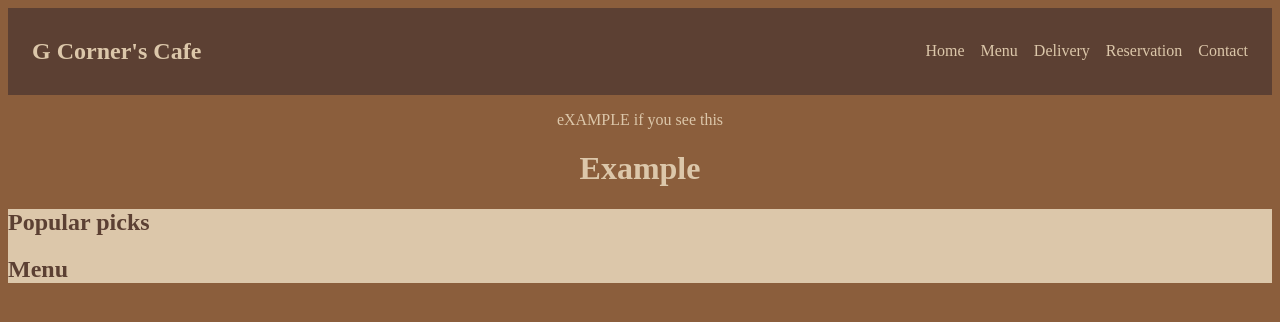
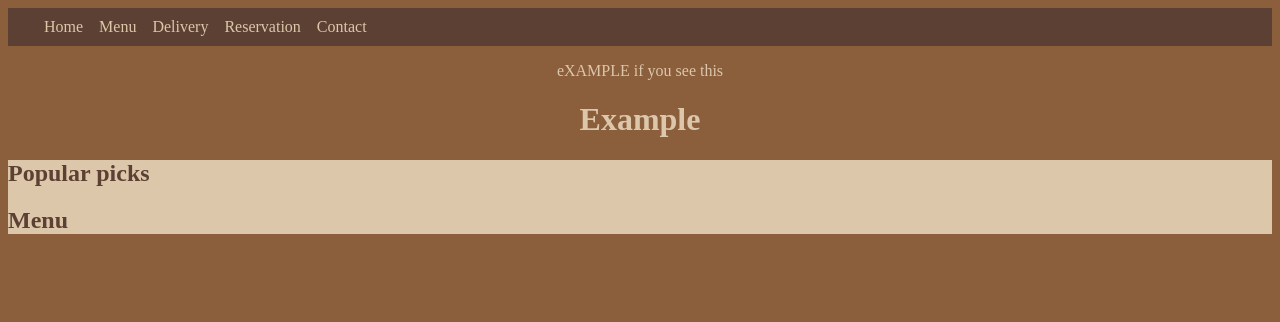
Before and after one commit to rASHTONy/Bejec-website, a plain HTML site: page index.html in a window 1280 px wide. Drawn offline with Linux system fonts and the light colour scheme.

Commit message:
example delete

```diff
--- a/index.html
+++ b/index.html
@@ -6,7 +6,7 @@
 </html>
 
 <header class="head">
-    <h2>G Corner's Cafe</h2>
+
     <nav>
         <a href="#home">Home</a>
         <a href="#menu">Menu</a>
```
